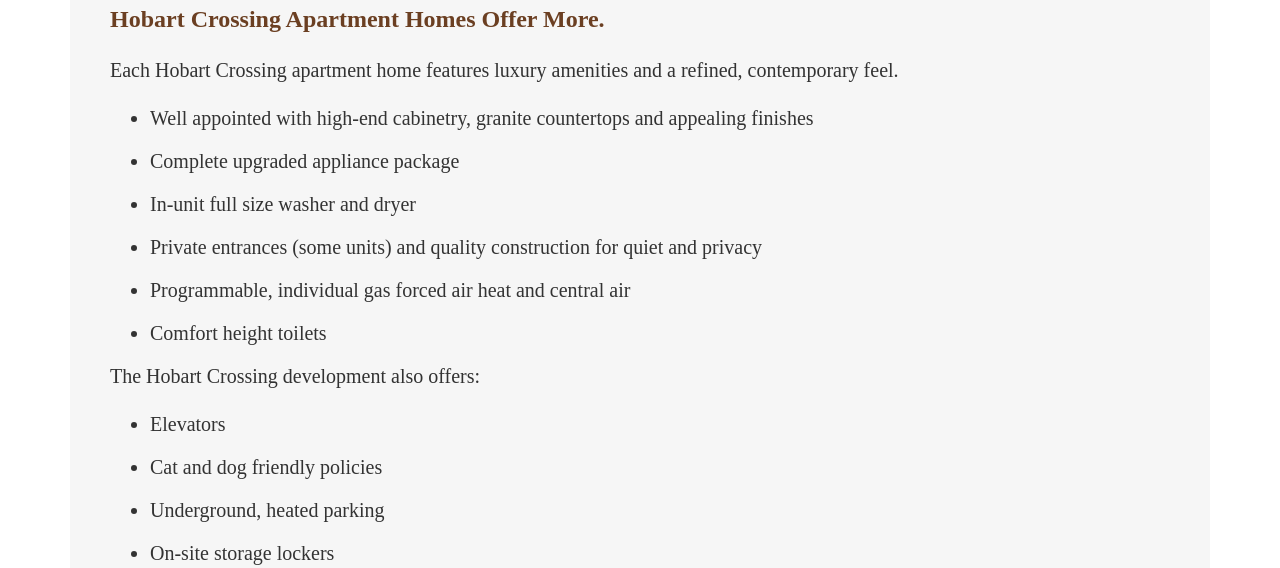
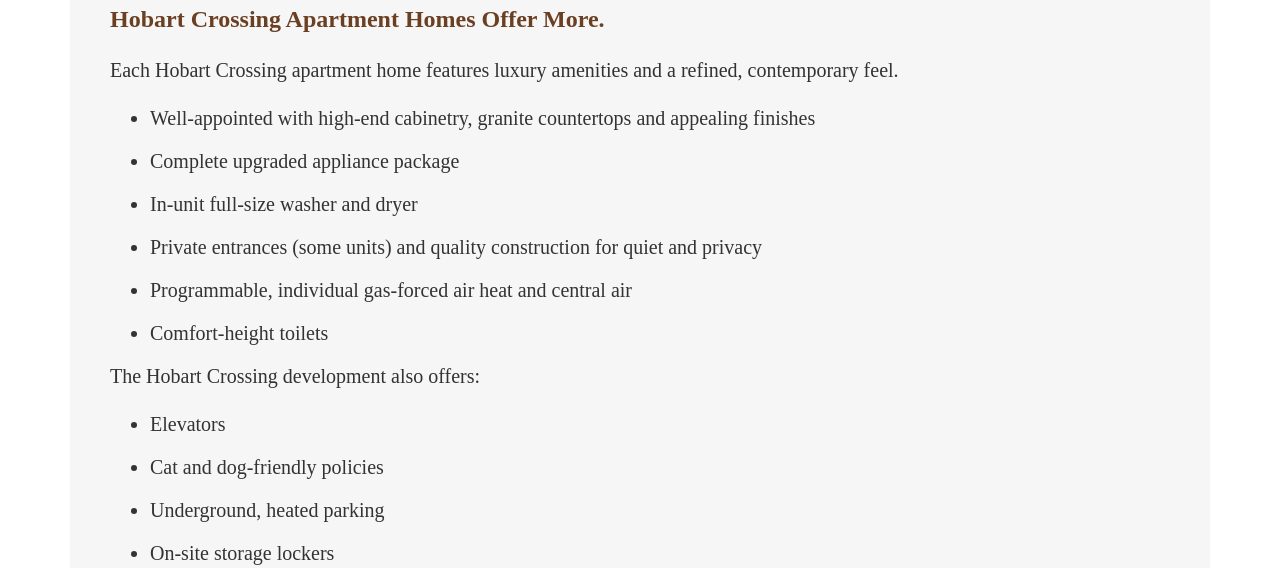
Before and after one commit to Justinator/Hobart-Crossing-2019, a Jekyll site: the page built from amenities/index.md, in a window 1280 px wide and 900 px high, scrolled down 2114 px. Shown: the part 153-721 px from the top of the window. Built offline with Jekyll 4.4.1, drawn with Linux system fonts in a browser that asks for light colours; nearby versions of some CDN libraries; some of the changed text lies outside the part shown.

```diff
--- a/_includes/slider.html
+++ b/_includes/slider.html
@@ -4,7 +4,7 @@
       <span class="slide">
         <h3>Wonderful place to live!</h3>
         <p>
-          We have lived at Hobart Crossing since 2017 and would not consider living anywhere else. The buildings are immaculate and incredibly maintained. Our unit is incredibly quiet, and we never hear our neighbors. The manger is wonderful and maintenance requests (which are few) are handled promptly and efficiently. The units are incredibly efficient for heat and air conditioning. The location is easy access to pretty much everything. We LOVE it here.
+          We have lived at Hobart Crossing since 2017 and would not consider living anywhere else. The buildings are immaculate and incredibly maintained. Our unit is incredibly quiet, and we never hear our neighbors. The manager is wonderful and maintenance requests (which are few) are handled promptly and efficiently. The units are incredibly efficient for heat and air conditioning. The location is easy access to pretty much everything. We LOVE it here.
         </p>
       </span>
       <span class="slide">
--- a/amenities/index.md
+++ b/amenities/index.md
@@ -17,7 +17,7 @@ title: Amenities
         <div class="row">
           <div class="col-md-12">
             <h2>Relax, Recharge or Workout!</h2>
-            <p>Our commmunity amenities are second to none. Commercial grade fitness equipment, a stunning club room and an amazing pool/sundeck are yours to enjoy 7 days a week.</p>
+            <p>Our commmunity amenities are second to none. Commercial-grade fitness equipment, a stunning club room and an amazing pool/sundeck are yours to enjoy 7 days a week.</p>
 
           </div>
           <div class="col-md-12">
@@ -55,17 +55,17 @@ title: Amenities
             <h3>Hobart Crossing Apartment Homes Offer More.</h3>
             <p>Each Hobart Crossing apartment home features luxury amenities and a refined, contemporary feel.</p>
             <ul>
-              <li>Well appointed with high-end cabinetry, granite countertops and appealing finishes</li>
+              <li>Well-appointed with high-end cabinetry, granite countertops and appealing finishes</li>
               <li>Complete upgraded appliance package </li>
-              <li>In-unit full size washer and dryer </li>
+              <li>In-unit full-size washer and dryer </li>
               <li>Private entrances (some units) and quality construction for quiet and privacy</li>
-              <li>Programmable, individual gas forced air heat and central air</li>
-              <li>Comfort height toilets</li>
+              <li>Programmable, individual gas-forced air heat and central air</li>
+              <li>Comfort-height toilets</li>
             </ul>
             <p>The Hobart Crossing development also offers:
             <ul>
               <li>Elevators</li>
-              <li>Cat and dog friendly policies</li>
+              <li>Cat and dog-friendly policies</li>
               <li>Underground, heated parking</li>
               <li>On-site storage lockers</li>
               <li>Clubroom with kitchen</li>
@@ -83,11 +83,11 @@ title: Amenities
             <li>Storage closet</li>
             <li>Walk-in closets</li>
             <li>Large bedrooms</li>
-            <li>Comfort height toilets in all units</li>
+            <li>Comfort-height toilets in all units</li>
             <li>Upgraded trim work, solid doors</li>
             <li>Water and hot water included</li>
             <li>1/2 mile long walking trail through wooded area</li>
-            <li>Above average soundproofing</li>
+            <li>Above-average soundproofing</li>
             <li>Responsive, efficient, effective management team</li>
             <li>10 minutes from shopping, entertainment and grocery stores</li>
             </ul>
```
Also changed, not shown: other parts of amenities/index.md (+1 -1 lines), apartments/index.md (+6 -6 lines), contact/index.md (+3 -3 lines), index.md (+3 -3 lines), img/area-map-old.jpg (added), img/area-map.jpg, img/building-four.jpg (added), img/floorplans/Building-Four-Third-Floor-Plan.jpg (added), 8 other files.
